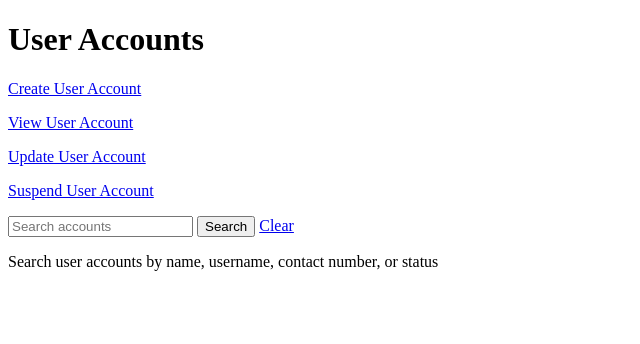
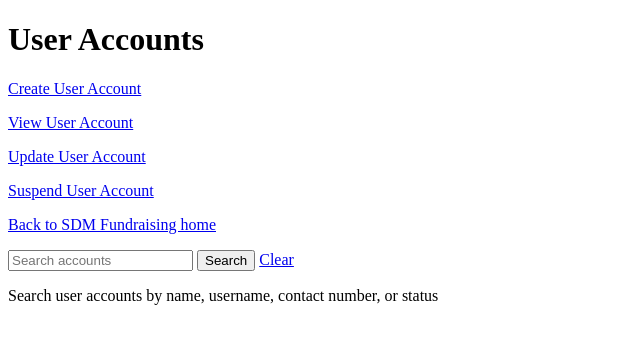
Before and after one commit to Anythingsaf22/CSIT314-SDM, a Flask app: page /accounts in a window 1280 px wide. Shown: the top 344 px of the page, without its empty margins (0-640 px from the left). Run offline with Flask 3, Linux system fonts and the light colour scheme.

Commit message:
Fixed bug and made a proper landing page

```diff
--- a/app.py
+++ b/app.py
@@ -1,4 +1,4 @@
-from flask import Flask
+from flask import Flask, render_template
 from boundary.user_profile_routes import user_profile_bp
 from boundary.fundraising_category_routes import fundraising_category_bp
 from boundary.fundraising_activity_routes import fundraising_activity_bp
@@ -7,6 +7,11 @@ from boundary.user_account_routes import user_account_bp
 def create_app():
     app = Flask(__name__)
     app.secret_key = "dev-secret-key"
+
+    @app.route("/")
+    def home():
+        return render_template("home.html")
+
     app.register_blueprint(user_profile_bp)
     app.register_blueprint(fundraising_category_bp)
     app.register_blueprint(fundraising_activity_bp)
--- a/boundary/fundraising_activity_routes.py
+++ b/boundary/fundraising_activity_routes.py
@@ -8,7 +8,7 @@ from control.delete_fundraising_activity_controller import delete_fundraising_ac
 fundraising_activity_bp = Blueprint("fundraising_activity", __name__)
 
 
-@fundraising_activity_bp.route("/")
+@fundraising_activity_bp.route("/activities/home")
 def home():
     return redirect(url_for('fundraising_activity.list_activities'))
 
--- a/boundary/fundraising_category_routes.py
+++ b/boundary/fundraising_category_routes.py
@@ -7,7 +7,7 @@ from control.delete_fundraising_category_contorller import delete_fundraising_ca
 
 fundraising_category_bp = Blueprint("fundraising_category", __name__)
 
-@fundraising_category_bp.route("/")
+@fundraising_category_bp.route("/categories/home")
 def home():
     return redirect(url_for('fundraising_category.main_page'))
 
--- a/boundary/user_account_routes.py
+++ b/boundary/user_account_routes.py
@@ -45,7 +45,7 @@ def create_accounts():
     profiles = UserProfile.getAllProfiles()
 
     if request.method == "POST":
-        full_name = request.form.get["full_name", ""].strip()
+        full_name = request.form.get("full_name", "").strip()
         user_name = request.form.get("userName", "").strip()
         password = request.form.get("passWord", "").strip()
         birthday = request.form.get("birthday", "").strip()
--- a/boundary/user_profile_routes.py
+++ b/boundary/user_profile_routes.py
@@ -7,7 +7,7 @@ from control.delete_user_profile_controller import delete_user_profile_controlle
 
 user_profile_bp = Blueprint("user_profile", __name__)
 
-@user_profile_bp.route("/")
+@user_profile_bp.route("/profiles/home")
 def home():
     return redirect(url_for('user_profile.list_profiles'))
 
--- a/templates/accounts/list_accounts.html
+++ b/templates/accounts/list_accounts.html
@@ -15,16 +15,19 @@
     {% endwith %}
 
     <p>
-        <a href="{{ url_for('user_account.create_account') }}">Create User Account</a>
+        <a href="{{ url_for('user_account.create_accounts') }}">Create User Account</a>
     </p>
     <p>
-        <a href="{{ url_for('user_account.view_account') }}">View User Account</a>
+        <a href="{{ url_for('user_account.view_accounts') }}">View User Account</a>
     </p>
     <p>
-        <a href="{{ url_for('user_account.update_account') }}">Update User Account</a>
+        <a href="{{ url_for('user_account.update_accounts') }}">Update User Account</a>
     </p>
     <p>
         <a href="{{ url_for('user_account.suspend_account') }}">Suspend User Account</a>
+    </p>
+    <p>
+        <a href="{{ url_for('home') }}">Back to SDM Fundraising home</a>
     </p>
 
     <form method="get" action="{{ url_for('user_account.list_accounts') }}">
--- a/templates/profiles/list_profiles.html
+++ b/templates/profiles/list_profiles.html
@@ -25,10 +25,7 @@
         <a href="{{ url_for('user_profile.delete_profile') }}">Delete User Profile</a>
     </p>
     <p>
-        <a href="{{ url_for('fundraising_category.main_page') }}">Go to Fundraising Categories main page</a>
-    </p>
-    <p>
-    <a href="{{ url_for('fundraising_activity.list_activities') }}">Go to Fundraising Activities main page</a>
+        <a href="{{ url_for('home') }}">Back to SDM Fundraising home</a>
     </p>
     <form method="get" action="{{ url_for('user_profile.list_profiles') }}">
     <input
```
